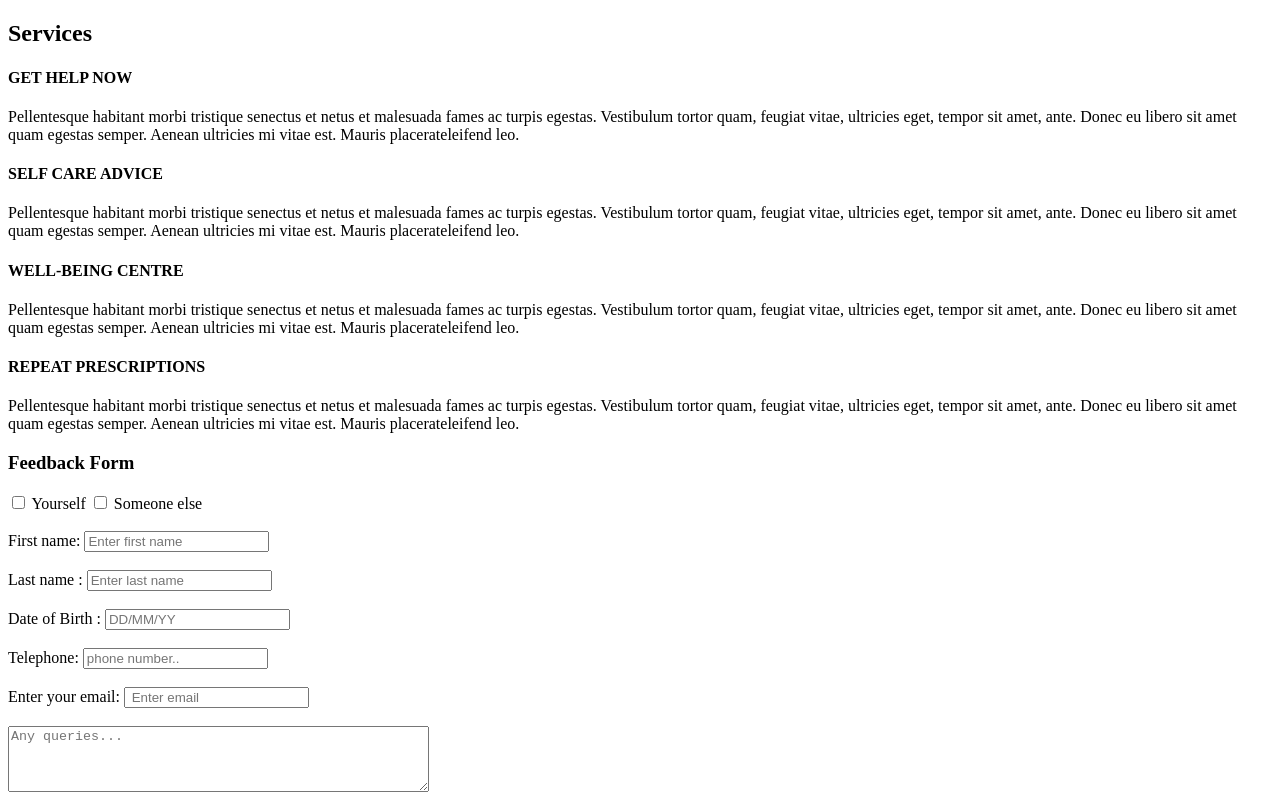
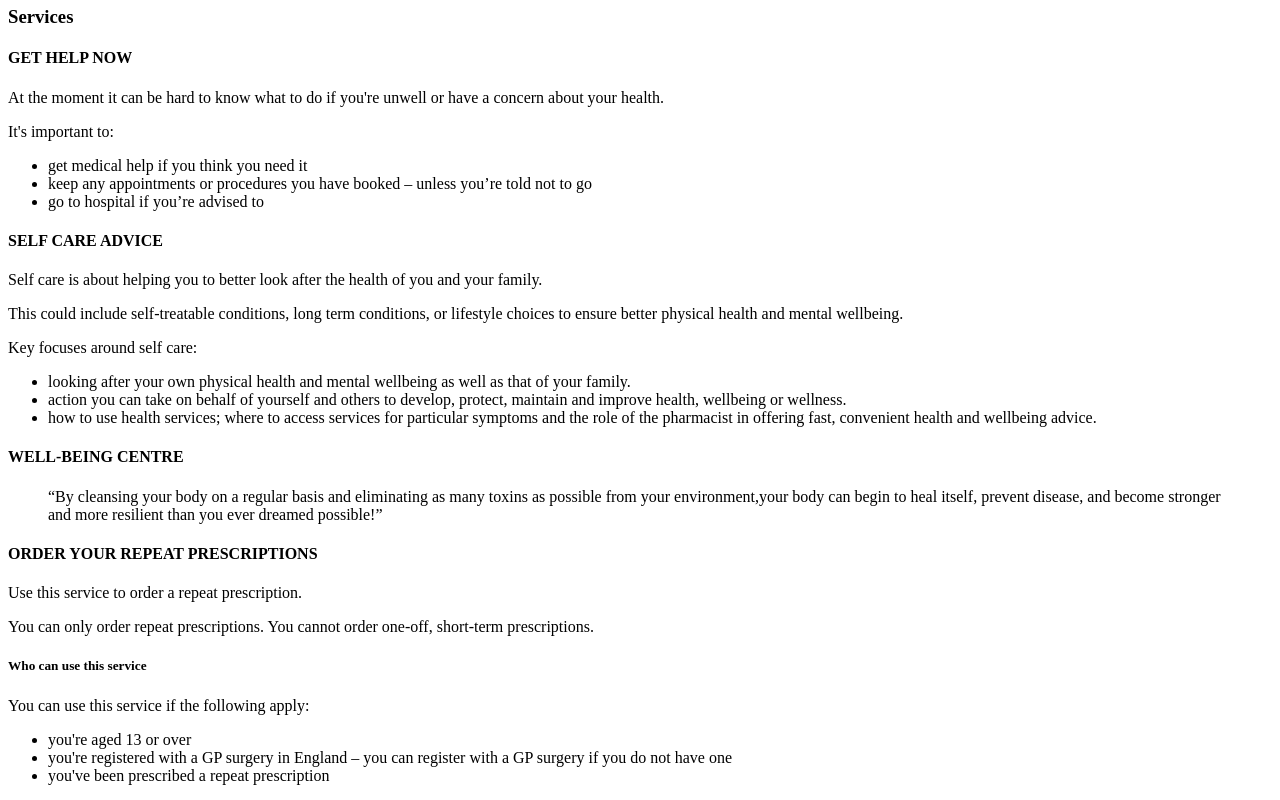
Before and after one commit to sowmyamanusri/HTML, a plain HTML site: page index.html in a window 1280 px wide. Shown: the part 1220-2020 px from the top of the page. Drawn offline with Linux system fonts and the light colour scheme.

Commit message:
changed the content of service section

```diff
--- a/index.html
+++ b/index.html
@@ -10,10 +10,12 @@
 </head>
 
 <body>
-
-    <h1><a href="index.html">Tech Returners Surgery</a></h1>
-    <p> Contact us at <a href="tel:03330509138">0333 050 9138</a></p>
+    <!-- nav tag includes company name and navigation links-->
     <nav>
+        <header>
+            <h1><a href="index.html">Tech Returners Surgery</a></h1>
+            <p> Contact us at <a href="tel:03330509138">0333 050 9138</a></p>
+        </header>
         <ul>
             <li><a href="index.html">Home</a></li>
             <li><a href="services.html">Services</a>
@@ -30,8 +32,12 @@
             <li><a href="well-being.html">Well-being Centre</a></li>
         </ul>
     </nav>
-    <input type="text" placeholder="Search.." name="search">
-    <button type="submit"><i class="fa fa-search"></i></button>
+    <!-- search section-->
+    <div class="search-bar">
+        <input type="text" placeholder="Search.." name="search">
+        <button type="submit"><i class="fa fa-search"></i></button>
+    </div>
+    <!-- update or notification section-->
     <section id="notification">
         <h3>COVID RESTRICTION UPDATE</h3>
         <p>Throughout the pandemic we have strove to make the surgery as safe as possible for all our patients and
@@ -40,43 +46,73 @@
             socially distance and use hand sanitiser in the surgery and staff will continue to wear PPE.</p>
         <p>If you arrive without a mask and are not exempt, you will be asked to leave.</p>
     </section>
+    <!-- surgery image along with welcome caption-->
     <section class="surgery-img">
         <h4>Welcome to the Tech Returners Surgery!</h4>
         <img src="./images/surgery-img.JPG" alt="Surgery Image" style="width:300px; height:300px" />
     </section>
+    <!--Ask my questions -->
     <section class="my-doc">
         <h4>How to use Ask My Doc?</h4>
         <iframe width="420" height="345" src="https://www.youtube.com/embed/sFzCh-HhaWo">
         </iframe>
     </section>
+    <!--services section -->
     <section>
-        <h2>Services</h2>
+        <h3>Services</h3>
         <div id="help">
             <h4>GET HELP NOW</h4>
-            <p>Pellentesque habitant morbi tristique senectus et netus et malesuada fames ac turpis egestas. Vestibulum
-                tortor quam, feugiat vitae, ultricies eget, tempor sit amet, ante. Donec eu libero sit amet quam egestas
-                semper. Aenean ultricies mi vitae est. Mauris placerateleifend leo.</p>
+            <p>At the moment it can be hard to know what to do if you're unwell or have a concern about your health.</p>
+            <p> It's important to:</p>
+            <ul>
+                <li>get medical help if you think you need it</li>
+                <li>keep any appointments or procedures you have booked – unless you’re told not to go</li>
+                <li>go to hospital if you’re advised to</li>
+            </ul>
         </div>
         <div id="self-care">
             <h4>SELF CARE ADVICE</h4>
-            <p>Pellentesque habitant morbi tristique senectus et netus et malesuada fames ac turpis egestas. Vestibulum
-                tortor quam, feugiat vitae, ultricies eget, tempor sit amet, ante. Donec eu libero sit amet quam egestas
-                semper. Aenean ultricies mi vitae est. Mauris placerateleifend leo.</p>
+            <p>Self care is about helping you to better look after the health of you and your family.</p>
+
+            <p>This could include self-treatable conditions, long term conditions, or lifestyle choices to ensure better
+                physical health and mental wellbeing.</p>
+
+            <p>Key focuses around self care:</p>
+            <ul>
+                <li>looking after your own physical health and mental wellbeing as well as that of your family.</li>
+                <li>action you can take on behalf of yourself and others to develop, protect, maintain and improve
+                    health,
+                    wellbeing or wellness.</li>
+                <li>how to use health services; where to access services for particular symptoms and the role of the
+                    pharmacist
+                    in offering fast, convenient health and wellbeing advice.</li>
+            </ul>
         </div>
         <div id="well-being">
             <h4>WELL-BEING CENTRE</h4>
-            <p>Pellentesque habitant morbi tristique senectus et netus et malesuada fames ac turpis egestas. Vestibulum
-                tortor quam, feugiat vitae, ultricies eget, tempor sit amet, ante. Donec eu libero sit amet quam egestas
-                semper. Aenean ultricies mi vitae est. Mauris placerateleifend leo.</p>
+            <blockquote> “By cleansing your body on a regular basis and eliminating as many toxins as possible from your
+                environment,your body can begin to heal itself, prevent disease, and become stronger and more resilient
+                than
+                you ever dreamed possible!”</blockquote>
         </div>
         <div id="repeat-prescriptions">
-            <h4>REPEAT PRESCRIPTIONS</h4>
-            <p>Pellentesque habitant morbi tristique senectus et netus et malesuada fames ac turpis egestas. Vestibulum
-                tortor quam, feugiat vitae, ultricies eget, tempor sit amet, ante. Donec eu libero sit amet quam egestas
-                semper. Aenean ultricies mi vitae est. Mauris placerateleifend leo.</p>
+            <h4>ORDER YOUR REPEAT PRESCRIPTIONS</h4>
+            <p>Use this service to order a repeat prescription.</p>
+            <p>You can only order repeat prescriptions. You cannot order one-off, short-term prescriptions.</p>
+
+            <h5>Who can use this service</h5>
+            <p>You can use this service if the following apply:</p>
+            <ul>
+                <li>you're aged 13 or over</li>
+                <li>you're registered with a GP surgery in England – you can register with a GP surgery if you do not
+                    have
+                    one</li>
+                <li> you've been prescribed a repeat prescription</li>
+            </ul>
         </div>
     </section>
 
+    <!--feedback form-->
     <form action="/action_page.php">
         <h3>Feedback Form</h3>
         <input type="checkbox" id="usercheck1">
@@ -96,6 +132,8 @@
         <textarea rows="4" cols="50" placeholder="Any queries..."></textarea><br><br>
         <input type="submit" value="Submit"><br><br>
     </form>
+
+    <!--footer section-->
     <footer>
         <address>
             The Tech Returners Surgery,<br>
```
